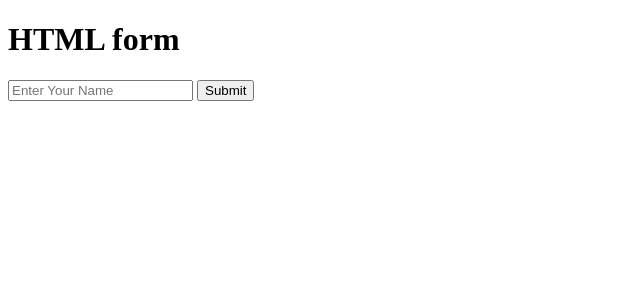
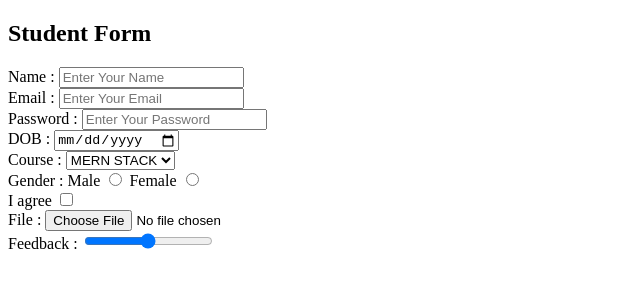
Before and after one commit to rajalaxmi2006/MERN-STACK, a plain HTML site: page HTML/06-forms/index.html in a window 1280 px wide. Shown: the whole page, without its empty margins (0-640 px from the left). Drawn offline with Linux system fonts and the light colour scheme.

Commit message:
create student file

```diff
--- a/HTML/06-forms/index.html
+++ b/HTML/06-forms/index.html
@@ -1,18 +1,72 @@
-<!DOCTYPE html>
+<!doctype html>
 <html lang="en">
-<head>
-    <meta charset="UTF-8">
-    <meta name="viewport" content="width=device-width, initial-scale=1.0">
+  <head>
+    <meta charset="UTF-8" />
+    <meta name="viewport" content="width=device-width, initial-scale=1.0" />
     <title>06-FORM</title>
-</head>
-<body>
+  </head>
+  <body>
+    <!-- <h1>HTML form</h1>
+    <form action="./submit.html">
+      <input type="text" placeholder="Enter Your Name" />
+      <input type="submit" value="Submit" />
+      // <button>Submit</button>
+    </form> -->
 
-    <h1>HTML form</h1>
-    <form action="./submit.html">
-        <input type="text" placeholder="Enter Your Name">
-        <input type="submit" value="Submit">
-        <!-- <button>Submit</button> -->
+    <!-- Student Form  -->
+
+    <h2>Student Form</h2>
+    <form action="" border="2px solid">
+      <label for="name"
+        >Name :
+        <input type="text" id="name" placeholder="Enter Your Name" />
+      </label>
+      <br>
+      <label for="email"
+        >Email :
+        <input type="text" id="email" placeholder="Enter Your Email" />
+      </label>
+      <br>
+      <label for="password"
+        >Password :
+        <input type="password" id="password" placeholder="Enter Your Password" />
+      </label>
+      <br>
+      <label for="dob"
+        >DOB :
+        <input type="date" id="dob" placeholder="Enter Your DOB" />
+      </label>
+      <br>
+      <label for="course"
+        >Course :
+        <select name="course" id="course">
+            <option value="mern">MERN STACK</option>
+            <option value="ai">AI/ML</option>
+            <option value="dsa">DSA</option>
+            <option value="dbms">DBMS</option>
+            <option value="typescript">TypeScript</option>
+        </select>
+      </label>
+      <br>
+      <label for="gender"
+        >Gender :
+        <label for="male">Male</label>
+        <input type="radio" name="male" id="male" />
+        <label for="female">Female</label>
+        <input type="radio" name="female" id="female" />
+      </label><br>
+<label for="">I agree
+    <input type="checkbox" name="" id="">
+</label>
+<br>
+<label for="">File :
+    <input type="file" name="file" id="file">
+</label>
+<br>
+<label for="">Feedback :
+    <input type="range" name="" id="">
+</label>
+
     </form>
-</body>
-
+  </body>
 </html>
```
